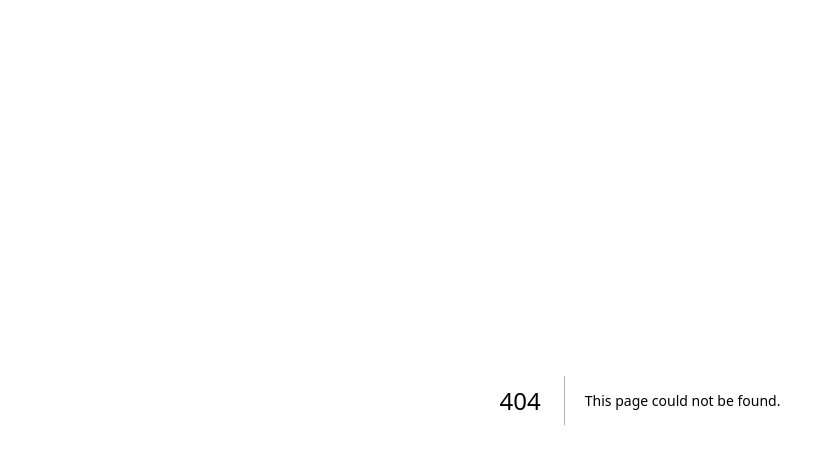
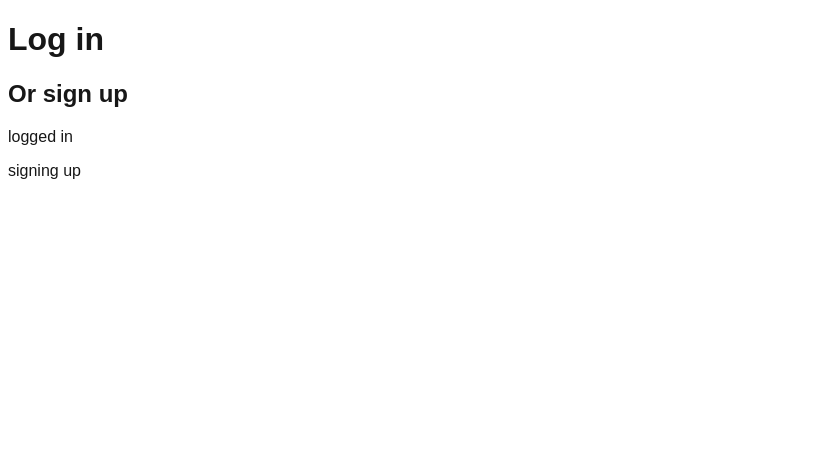
Before and after one commit to munhozotavio/learning, a Next.js app in the folder learning-next/: page /basics/usingTitle in a window 1280 px wide. Before the commit this address had no page. Shown: the top 464 px of the page, without its empty margins (0-835 px from the left). Built offline with nearby package versions, Linux system fonts and the light colour scheme.

Commit message:
fragments and props

```diff
--- /dev/null
+++ b/learning-next/components/Title.tsx
@@ -0,0 +1,24 @@
+interface IProps {
+  main: String;
+  description: String;
+  small?: Boolean;
+}
+
+
+export default function Title(props: IProps) {
+  if (props.small) {
+    return (
+      <>
+        <p>{props.main}</p>
+        <p>{props.description}</p>
+      </>
+    )
+  }
+
+  return (
+    <>
+      <h1>{props.main}</h1>
+      <h2>{props.description}</h2>
+    </>
+  )
+}
--- /dev/null
+++ b/learning-next/pages/basics/usingTitle.tsx
@@ -0,0 +1,18 @@
+import Title from "@/components/Title"
+
+export default function usingTitle(){
+  return(
+    <div>
+      <Title
+        main="Log in"
+        description="Or sign up"
+      />
+
+      <Title
+        main="logged in"
+        description="signing up"
+        small={true}
+      />
+    </div>
+  )
+}
```
Also changed, not shown: learning-next/pages/basics/fragment.tsx (added, +12 -0 lines).
